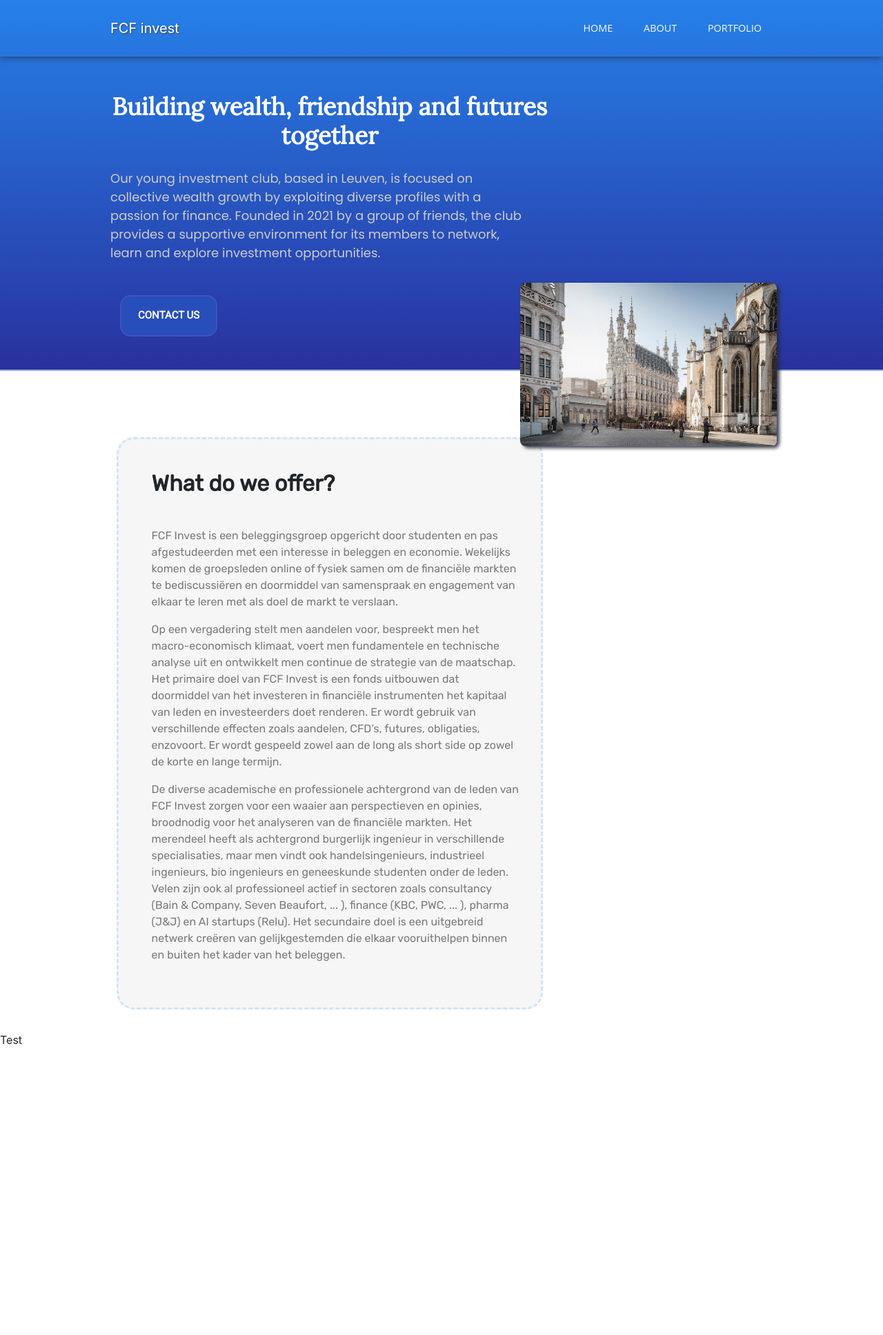
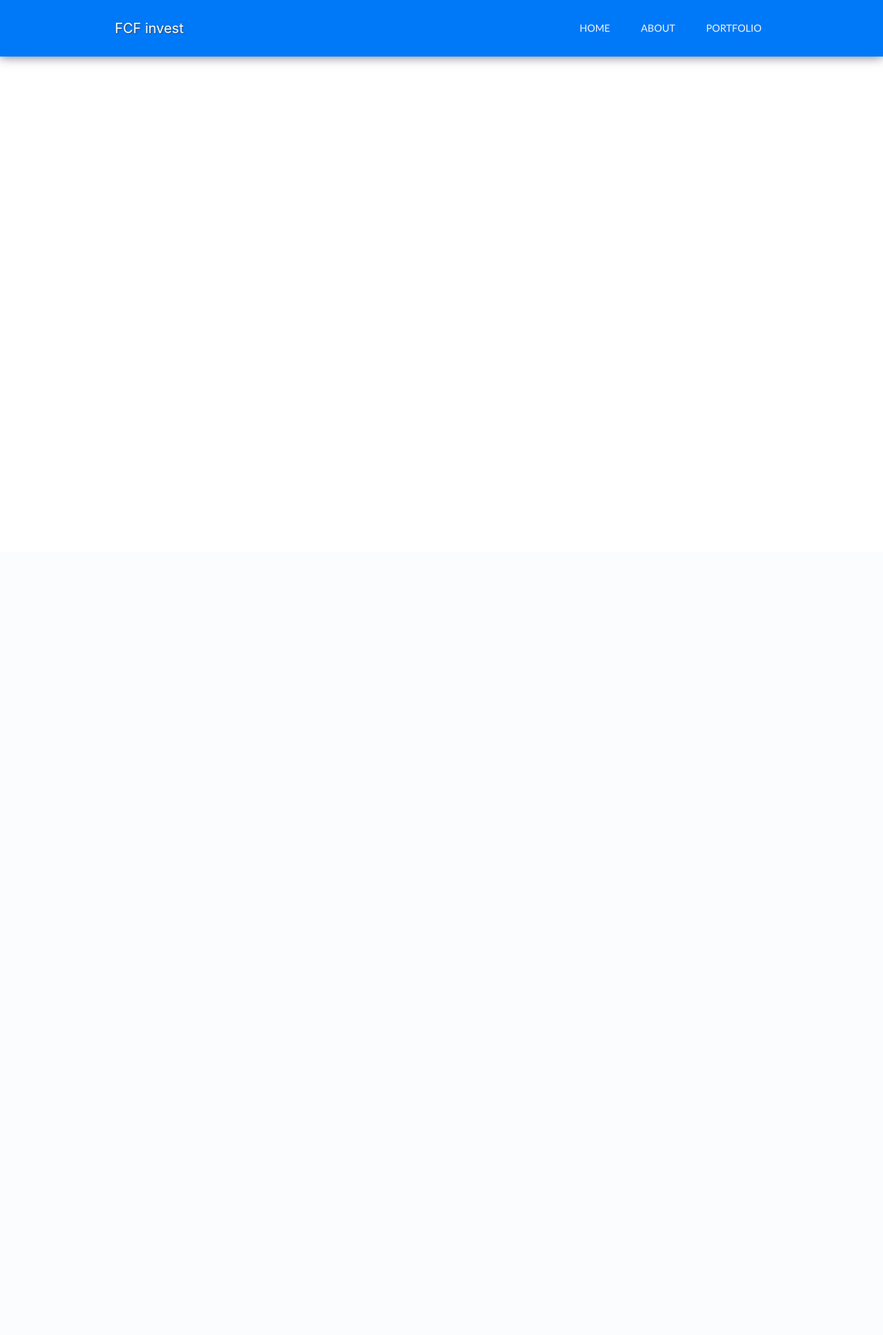
Before and after one commit to JeffSomersKUL/FCF_invest, a Flask app: template app/templates/base.html in a window 1280 px wide. Shown: the whole page at 69% size. After the commit the page ends 92 px from the top, so only its background shows below. Run offline with Flask 2, Linux system fonts and the light colour scheme; the template is opened without the code that fills it, so the values that code supplies are empty; some libraries are stand-ins or nearby versions; some web fonts are replaced.

Commit message:
new version

```diff
--- a/app/routes.py
+++ b/app/routes.py
@@ -13,4 +13,8 @@ def favicon():
 @app.route("/")
 @app.route("/index")
 def index():
-    return render_template("base.html")
+    return render_template("index.html")
+
+@app.route("/learn_more")
+def learn_more():
+    return render_template("learn_more.html")
--- a/app/static/css/page.css
+++ b/app/static/css/page.css
@@ -33,14 +33,19 @@ section {
   --light-black: #2e2c2caf;
   --bggradient: linear-gradient(to bottom, #2681e9, #29319e);
   --light-gray: rgba(255, 255, 255, 0.877);
+  --height-header: 28rem
 }
 
 .site-width{
   width: 76%;
 }
 
+header {
+  background: #0079f9;;
+}
+
 header a {
-    font-family: 'Open Sans', sans-serif;
+    font-family: 'Lato', sans-serif;
     font-size: 0.9em;
     color: whitesmoke;
 }
@@ -50,12 +55,13 @@ header a:hover{
 }
 
 header .navbar{
-  box-shadow: 0px 2px 10px rgba(45, 44, 68, 0.73);
+  box-shadow: 0px 0px 15px rgba(45, 44, 68, 0.73);
   padding: 0.5rem 0rem;
+  z-index: 6;
 }
 
 header .nav-item:last-child {
-  padding-right: 10.5em;
+  padding-right: 10.5rem;
 }
 
 header .nav-item {
@@ -63,34 +69,70 @@ header .nav-item {
 }
 
 header .navbar-brand {
-  padding-left: 10rem;
+  padding-left: 10.4rem;
 }
 
-header .row .col-md-8 {
+.nav-header{
+  background: #0015f9;
+  /* fallback for old browsers */
+  background: var(--bggradient);
+}
+
+.nav-header .row .col-md-8 {
     padding: 3rem 0rem;
     padding-bottom: 2rem;
 }
 
-header .row .col-md-5 {
-  padding: 4.2vmin 1vmin;
+.header-info{
+  display: flex;
+  justify-content: center;
+  align-items: center;
+  position: relative;
+  box-shadow: inset 0 -15px 30px -10px rgba(0,0,0,0.5);
 }
 
-header .row .col-md-5 img {
-  width: 90%;
+.Leuven-image{
+  position: absolute;
+  width: 45%;
+  height: var(--height-header);
+  right: 0;
+  bottom:0;
+  filter: drop-shadow(-4px -2px 8px rgba(0,0,0,0.3));
 }
 
-header {
-  background: #0015f9;
-  /* fallback for old browsers */
-  background: var(--bggradient);
-  border-bottom: 2px solid #c6c6c6bd;
+.cut-out{
+  position: absolute;
+  clip-path: ellipse(100% 100% at 100% 100%);
+  width: 100%;
+  height: 100%;
+  right: 0;
+  bottom:0;
+  background: rgba(8, 48, 100, 0.69);
 }
 
-header .container-fluid .row{
-  align-content: center;
+.blue-filter{
+  position: absolute;
+  width: 100%;
+  height: 100%;
+  right: 0;
+  bottom:0;
+  z-index: 2;
+  background: rgba(8, 48, 100, 0.69);
+  clip-path: ellipse(100% 100% at 100% 100%);
 }
 
-header .container-fluid .row .col-md-8{
+.nav-header .container-fluid .cut-out img{
+  width: 100%;
+  height: 100%;
+  z-index: -2;
+}
+
+.nav-header .container-fluid .row{
+  align-content: center;
+  height: var(--height-header);
+}
+
+.nav-header .container-fluid .row .col-md-8{
   height: 100%;
   display: flex;
   flex-direction: column;
@@ -98,26 +140,32 @@ header .container-fluid .row .col-md-8{
   align-items: self-start;
 }
 
-header .container-fluid .col-md-8 h1 {
+.nav-header .container-fluid .col-md-8 h1 {
   font-family: 'Lora', serif;
   font-weight: bold;
   padding: 0.1em 0.2em;
   font-size: 35px;
 }
 
-header .container-fluid .col-md-8 p {
-  font-family: 'Poppins', sans-serif;
+.nav-header .container-fluid .col-md-8 p {
+  font-family: 'Open Sans', sans-serif;
   padding: 1rem 0.4rem;
   font-size: large;
   color: #ccc;
   text-align: left;
-  width: 95%;
+  width: 88%;
 }
 
-/* CSS */
-header .contact-button{
+.contact{
+  background-color: #153793;
+}
+
+.learn-more{
+  background-color: #2782d3f5;
+}
+
+.header-button{
   appearance: none;
-  background-color: #274eba;
   border: 2px solid #5956C482;
   border-radius: 15px;
   box-sizing: border-box;
@@ -143,12 +191,12 @@ header .contact-button{
   margin-left: 35px;
 }
 
-header .contact-button:hover {
+.header-button:hover {
   box-shadow: rgba(0, 0, 0, 0.25) 0 8px 15px;
   transform: translateY(-2px);
 }
 
-header .contact-button:active {
+.header-button:active {
   box-shadow: none;
   transform: translateY(0);
 }
@@ -186,13 +234,13 @@ transform-origin: bottom left;
 .section-1 .row .col-md-4 .pray{
   position: absolute;
   top: -10rem;
-    left:-3rem
+  left:-6rem
 }
 
 .section-1 .row .col-md-4 .pray img {
   width: 100%;
   border-radius: 0.5em;
-    box-shadow: 4px 3px 5px #242a40e0;
+  box-shadow: 2px 2px 5px #242a40e0;
 }
 
 .section-1 .row .col-md-8:last-child {
@@ -207,7 +255,7 @@ transform-origin: bottom left;
   text-align: left;
   font-family: var(--Rubik);
   z-index: 1;
-    border: 3px dashed #0777f824;
+  border: 3px solid #0777f824;
   background: #d0d0d030;
   margin-top: 4rem;
 }
@@ -232,16 +280,70 @@ transform-origin: bottom left;
   transition: all 1.5s ease;
 }
 
+.bullet-points-container{
+  position: absolute;
+  display: flex;
+  flex-direction: column;
+  flex-wrap: wrap;
+  justify-content: center;
+  left: 1rem;
+  width: 85%;
+  bottom: 4rem;
+  gap:3rem;
+}
+
+.bullet-point{
+  border: 3px solid #0777f824;
+  border-radius: 25px;
+  padding: 1rem;
+  align-items: center;
+  display: flex;
+  width: fit-content;
+}
+
+.bullet-point-learning{
+  display: flex;
+}
+
+.bullet-point-networking{
+  display: flex;
+  justify-content: right;
+}
+
+.bullet-point-profit{
+  display: flex;
+}
+
+.icon-bullet-point{
+  height: 4rem;
+}
+
+.bullet-point-text{
+  font-size: 1.5rem;
+  margin:1rem;
+  color: #0777f894;
+  margin: 0 1rem;
+}
+
 /********* section 2 *********/
 
-.section-2 .information-banner{
-  position: relative;
-  width: 100%;
-  height: 55vmin;
+.section-2 {
+  padding: 8rem 0vmin;
 }
 
-.section-2 .information-banner .test{
-  position: relative;
-  width: 100%;
-  height: 55vmin;
+.section-2 .container-fluid{
+  display: flex;
+  justify-content: center;
+  align-items: center;
+  gap:5rem;
+  border-left: 3px solid #7ec3ff;
+  border-right: 3px solid #7ec3ff;
 }
+
+.feature-card{
+  height: 20rem;
+  background-color: #0079f9;
+  width: 20rem;
+  border-radius: 10px;
+  box-shadow: 15px 15px 0px #5cb3ffc9;
+}
--- a/app/templates/base.html
+++ b/app/templates/base.html
@@ -1,10 +1,10 @@
 {% block content %}
 
 <head>
-    <link rel="stylesheet" href="https://cdn.jsdelivr.net/npm/bootstrap@4.3.1/dist/css/bootstrap.min.css"
-        integrity="sha384-ggOyR0iXCbMQv3Xipma34MD+dH/1fQ784/j6cY/iJTQUOhcWr7x9JvoRxT2MZw1T" crossorigin="anonymous">
-    <link href="{{ url_for('static', filename='css/page.css') }}" rel="stylesheet">
-    <title>{% block title %}FCF invest{% endblock %}</title>
+  <link rel="stylesheet" href="https://cdn.jsdelivr.net/npm/bootstrap@4.3.1/dist/css/bootstrap.min.css"
+      integrity="sha384-ggOyR0iXCbMQv3Xipma34MD+dH/1fQ784/j6cY/iJTQUOhcWr7x9JvoRxT2MZw1T" crossorigin="anonymous">
+  <link href="{{ url_for('static', filename='css/page.css') }}" rel="stylesheet">
+  <title>{% block title %}FCF invest{% endblock %}</title>
 </head>
 
 <header>
@@ -35,102 +35,13 @@
       </div>
     </nav>
   </div>
-  <div class="container-fluid text-center site-width">
-    <div class="row">
-      <div class="col-md-8 col-sm-12 text-white">
-        <h1>Building wealth, friendship and futures together</h1>
-        <p>
-          Our young investment club, based in Leuven, is focused on collective
-          wealth growth by exploiting diverse profiles with a passion for
-          finance. Founded in 2021 by a group of friends, the club provides a
-          supportive environment for its members to network, learn and explore
-          investment opportunities.
-        </p>
-        <div class="row">
-          <div class="contact-button">CONTACT US</div>
-        </div>
-      </div>
-    </div>
-  </div>
 </header>
-<main>
-  <section class="section-1">
-      <div class="container-fluid text-center site-width">
-          <div class="row">
-            <div class="col-md-8 col-12">
-              <div class="panel text-left">
-                  <h1>What do we offer?</h1>
-                  <p class="pt-4">
-                    FCF Invest is een beleggingsgroep opgericht door studenten
-                    en pas afgestudeerden met een interesse in beleggen en
-                    economie. Wekelijks komen de groepsleden online of fysiek
-                    samen om de financiële markten te bediscussiëren en
-                    doormiddel van samenspraak en engagement van elkaar te
-                    leren met als doel de markt te verslaan.
-                  </p>
-                  <p>
-                    Op een vergadering stelt men aandelen voor, bespreekt men
-                    het macro-economisch klimaat, voert men fundamentele en
-                    technische analyse uit en ontwikkelt men continue de
-                    strategie van de maatschap. Het primaire doel van
-                    FCF Invest is een fonds uitbouwen dat doormiddel van het
-                    investeren in financiële instrumenten het kapitaal van
-                    leden en investeerders doet renderen. Er wordt gebruik van
-                    verschillende effecten zoals aandelen, CFD’s, futures,
-                    obligaties, enzovoort. Er wordt gespeeld zowel aan de long
-                    als short side op zowel de korte en lange termijn.
-                  </p>
-                  <p>
-                    De diverse academische en professionele achtergrond van de
-                    leden van FCF Invest zorgen voor een waaier aan
-                    perspectieven en opinies, broodnodig voor het analyseren
-                    van de financiële markten. Het merendeel heeft als
-                    achtergrond burgerlijk ingenieur in verschillende
-                    specialisaties, maar men vindt ook handelsingenieurs,
-                    industrieel ingenieurs, bio ingenieurs en geneeskunde
-                    studenten onder de leden. Velen zijn ook al professioneel
-                    actief in sectoren zoals consultancy (Bain & Company,
-                    Seven Beaufort, ... ), finance (KBC, PWC, ... ), pharma
-                    (J&J) en AI startups (Relu). Het secundaire doel is een
-                    uitgebreid netwerk creëren van gelijkgestemden die elkaar
-                    vooruithelpen binnen en buiten het kader van het beleggen.
-                  </p>
-              </div>
-            </div>
-            <div class="col-md-4 col-12">
-              <div class="pray">
-                  <img src="../static/images/Leuven.jpg" alt="Pray" class="" />
-              </div>
-            </div>
-          </div>
-        </div>
-  </section>
-  <section class="section-2 container-fluid p-0">
-    <div class="information-banner">
-      <div class="test">
-        Test
-      </div>
-    </div>
-  </section>
-</main>
+
+{% block app_content %}{% endblock %}
+
+{% endblock %}
 
 
-
-
-    <!-- <div class="bgimage" id="home">
-    </div>
-    <div class="container-fluid">
-        <div class="row" style="padding-top: 15%;">
-        <div class="col-9 hero-text">
-            <h2 class="hero_title">Hi, we are FCF invest</h2>
-            <p class="hero_desc">Unlock your financial potential with our young and ambitious investment group, dedicated to helping you achieve your big dreams.</p>
-        </div>
-        </div>
-    </div> -->
-
-
-
-{% endblock %}
 {% block scripts %}
   <script src="https://cdnjs.cloudflare.com/ajax/libs/jquery/3.3.1/jquery.min.js"></script>
   <script src="https://cdnjs.cloudflare.com/ajax/libs/popper.js/1.14.7/umd/popper.min.js" integrity="sha384-UO2eT0CpHqdSJQ6hJty5KVphtPhzWj9WO1clHTMGa3JDZwrnQq4sF86dIHNDz0W1"
--- /dev/null
+++ b/app/templates/learn_more.html
@@ -0,0 +1,5 @@
+{% extends "base.html" %}
+
+{% block app_content %}
+Learn more about us
+{% endblock %}
```
Also changed, not shown: app/templates/index.html (+124 -0 lines), app/static/images/Leuven_2.jpg (added), app/static/images/money.png (added), app/static/images/networking.png (added), app/static/images/presentation.png (added). Lines whose indentation alone changed are shown as unchanged.
